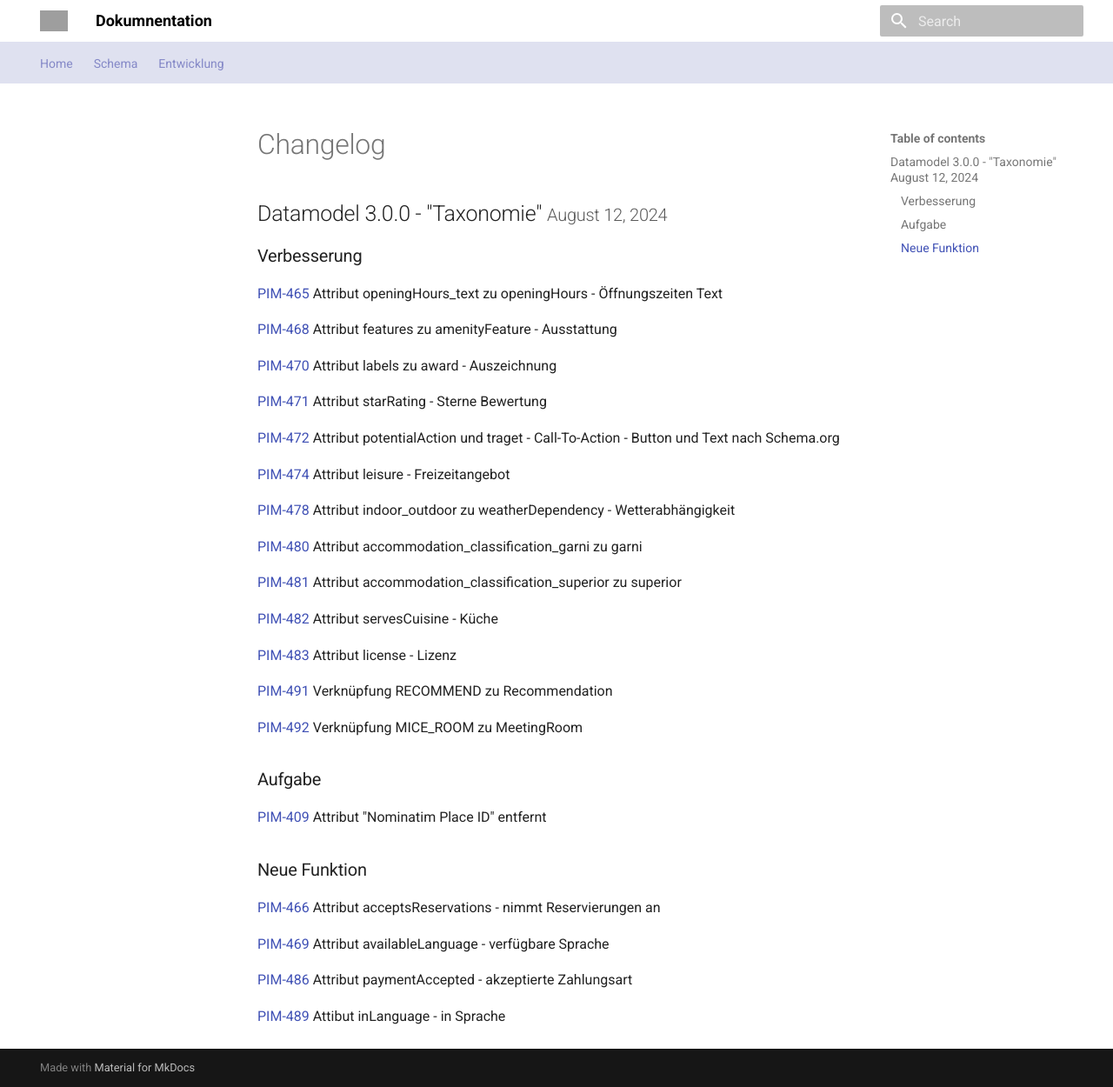
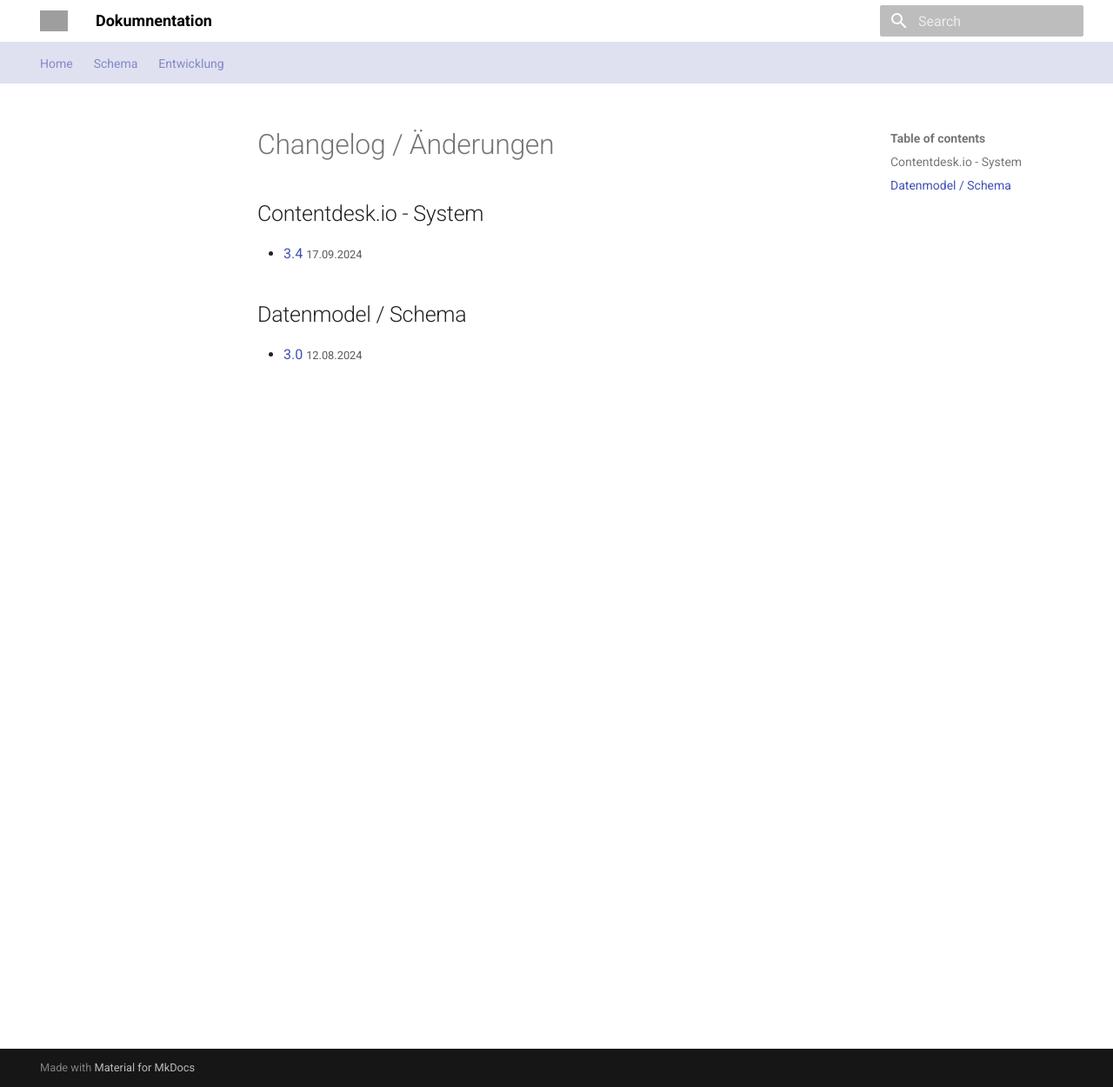
Before and after one commit to tsolenthaler/docs.contentdesk.io, an MkDocs documentation site: the page built from docs/changelog/index.md, in a window 1280 px wide and 1250 px high. Shown: the whole window at 87% size. Built offline with MkDocs 1.6.1 and Material for MkDocs 9.7.7, drawn with Linux system fonts in a browser that asks for light colours; grey boxes are pictures that could not be loaded.

```diff
--- a/docs/changelog/index.md
+++ b/docs/changelog/index.md
@@ -1,45 +1,14 @@
-# Changelog
+# Changelog / Änderungen
 
-## Datamodel 3.0.0 - "Taxonomie" <small>August 12, 2024</small>
+## Contentdesk.io - System
 
-### Verbesserung
+* [3.4] <small>17.09.2024</small>
 
-[PIM-465](https://tourismus.atlassian.net/browse/PIM-465) Attribut openingHours\_text zu openingHours - Öffnungszeiten Text
+[3.4]: /contentdesk/CHANGELOG-3.0.md
 
-[PIM-468](https://tourismus.atlassian.net/browse/PIM-468) Attribut features zu amenityFeature - Ausstattung
+## Datenmodel / Schema
 
-[PIM-470](https://tourismus.atlassian.net/browse/PIM-470) Attribut labels zu award - Auszeichnung
+* [3.0] <small>12.08.2024</small>
 
-[PIM-471](https://tourismus.atlassian.net/browse/PIM-471) Attribut starRating - Sterne Bewertung
 
-[PIM-472](https://tourismus.atlassian.net/browse/PIM-472) Attribut potentialAction und traget - Call-To-Action - Button und Text nach Schema.org
-
-[PIM-474](https://tourismus.atlassian.net/browse/PIM-474) Attribut leisure - Freizeitangebot
-
-[PIM-478](https://tourismus.atlassian.net/browse/PIM-478) Attribut indoor\_outdoor zu weatherDependency - Wetterabhängigkeit
-
-[PIM-480](https://tourismus.atlassian.net/browse/PIM-480) Attribut accommodation\_classification\_garni zu garni
-
-[PIM-481](https://tourismus.atlassian.net/browse/PIM-481) Attribut accommodation\_classification\_superior zu superior
-
-[PIM-482](https://tourismus.atlassian.net/browse/PIM-482) Attribut servesCuisine - Küche
-
-[PIM-483](https://tourismus.atlassian.net/browse/PIM-483) Attribut license - Lizenz
-
-[PIM-491](https://tourismus.atlassian.net/browse/PIM-491) Verknüpfung RECOMMEND zu Recommendation
-
-[PIM-492](https://tourismus.atlassian.net/browse/PIM-492) Verknüpfung MICE\_ROOM zu MeetingRoom
-
-### Aufgabe
-
-[PIM-409](https://tourismus.atlassian.net/browse/PIM-409) Attribut "Nominatim Place ID" entfernt
-
-### Neue Funktion
-
-[PIM-466](https://tourismus.atlassian.net/browse/PIM-466) Attribut acceptsReservations - nimmt Reservierungen an
-
-[PIM-469](https://tourismus.atlassian.net/browse/PIM-469) Attribut availableLanguage - verfügbare Sprache
-
-[PIM-486](https://tourismus.atlassian.net/browse/PIM-486) Attribut paymentAccepted - akzeptierte Zahlungsart
-
-[PIM-489](https://tourismus.atlassian.net/browse/PIM-489) Attibut inLanguage - in Sprache
+[3.0]: /schema/CHANGELOG-3.0.md
```
Also changed, not shown: docs/changelog/contentdesk/CHANGELOG-3.4.md (added, +15 -0 lines), docs/changelog/schema/CHANGELOG-3.0.md (added, +43 -0 lines), docs/changelog/schema/CHANGELOG-3.1.md (added).
